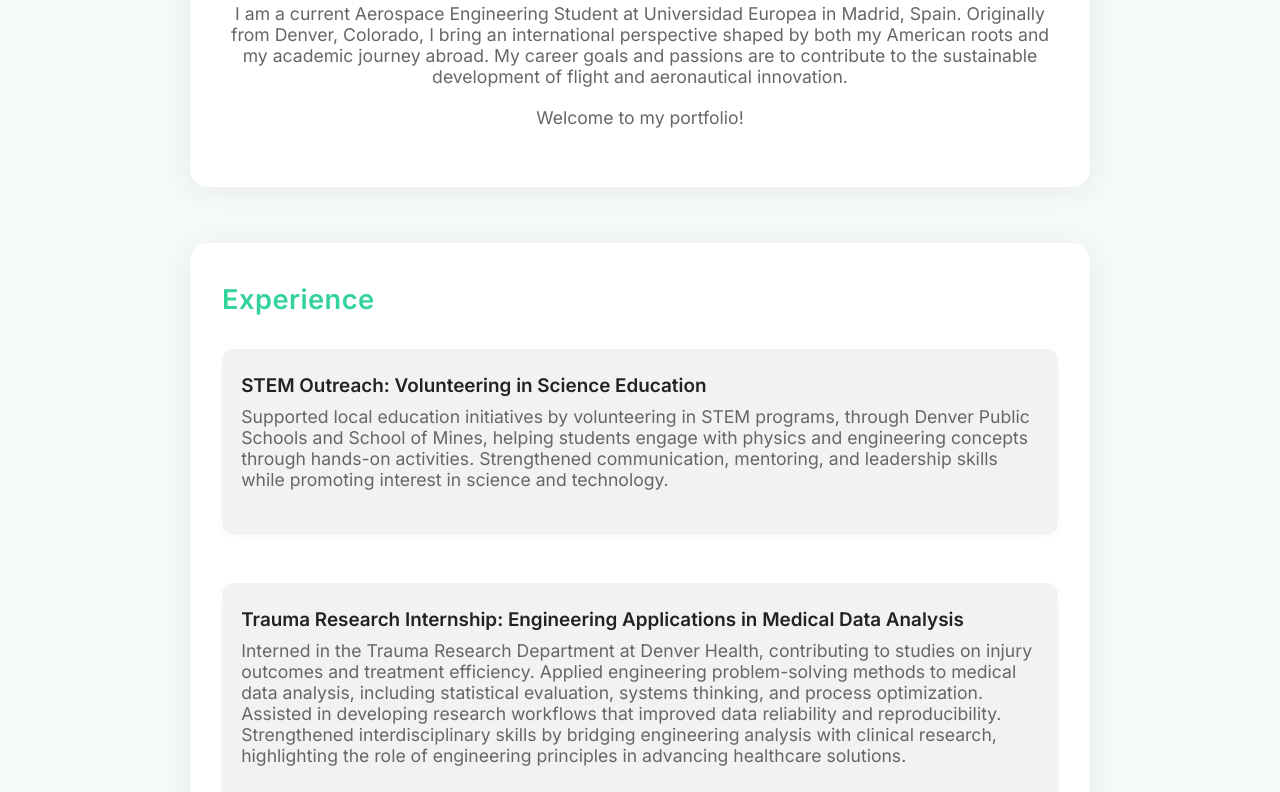
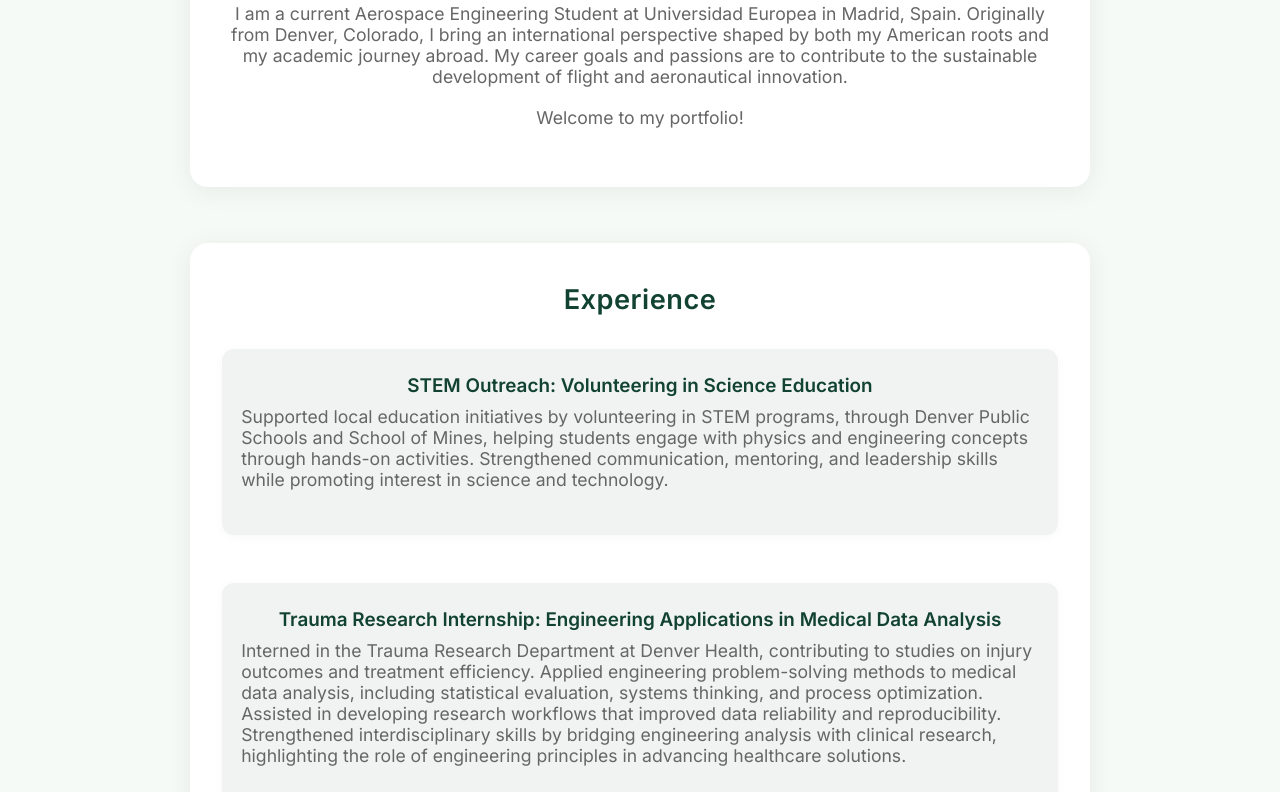
Before and after one commit to stellaellaw/personal.portfolio, a plain HTML site: page index.html in a window 1280 px wide. Shown: the part 404-1196 px from the top of the page. Drawn offline with Linux system fonts and the light colour scheme.

Commit message:
Update style.css

```diff
--- a/style.css
+++ b/style.css
@@ -136,6 +136,8 @@ nav {
 h1, h2, h3 {
   margin-top: 0;
   font-weight: 600;
+  text-align: center;
+  color: #114232 !important; /* dark green */
 }
 
 h1 {
```
